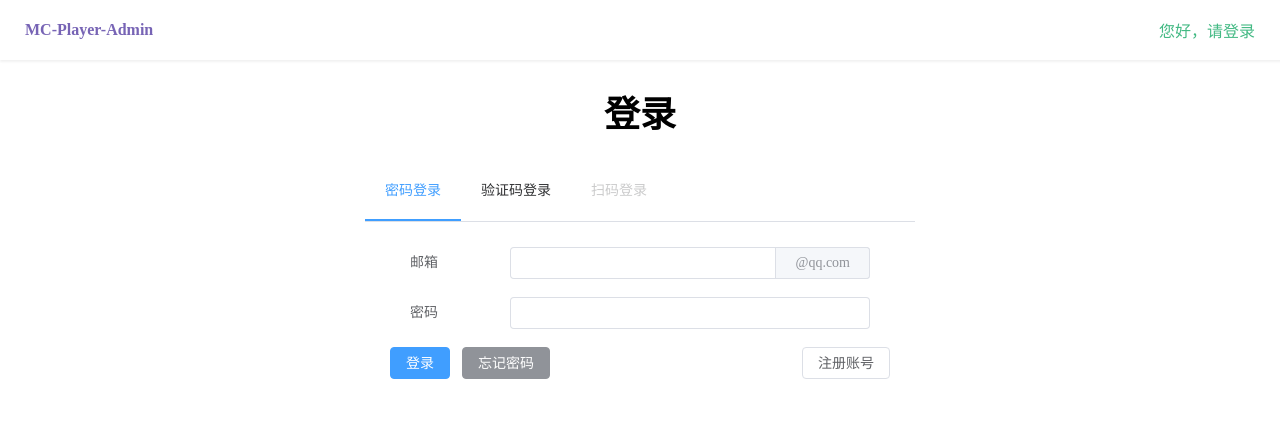
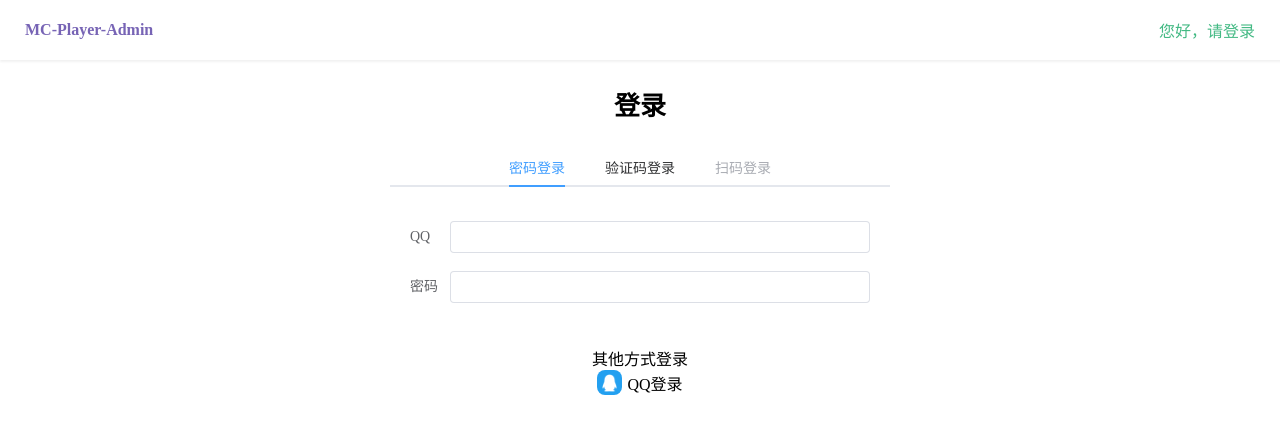
Before and after one commit to mc-player-admin/web, a Vue app: page /login in a window 1280 px wide. Before the commit this address led to /login/bypassword. Shown: the top 434 px of the page. Built offline with nearby package versions, Linux system fonts and the light colour scheme.

Commit message:
refactor(pages/Login): 修改登录页面格式

```diff
--- /dev/null
+++ b/src/components/LoginMethod/LoginWithCode.vue
@@ -0,0 +1,38 @@
+<script setup lang="ts">
+import { ref } from 'vue'
+
+defineOptions({
+  name: 'LoginWithCode'
+})
+
+const form = ref({
+  username: '',
+  password: ''
+})
+</script>
+
+<template>
+  <el-form label-position="left" label-width="60px" :model="form">
+    <el-form-item label="邮箱">
+      <el-input v-model="form.username">
+        <template #append>@qq.com</template>
+      </el-input>
+    </el-form-item>
+    <el-form-item label="验证码" class="code">
+      <el-input v-model="form.password" />
+      <el-button type="primary" class="send_code">发送验证码</el-button>
+    </el-form-item>
+  </el-form>
+</template>
+
+<style lang="less" scoped>
+.code {
+  :deep(.el-form-item__content) {
+    display: flex;
+    flex-flow: row nowrap;
+    .send_code {
+      margin-left: 8px;
+    }
+  }
+}
+</style>
--- /dev/null
+++ b/src/components/LoginMethod/LoginWithPassword.vue
@@ -0,0 +1,25 @@
+<script setup lang="ts">
+import { ref } from 'vue'
+
+defineOptions({
+  name: 'LoginWithPassword'
+})
+
+const form = ref({
+  user: '',
+  password: ''
+})
+</script>
+
+<template>
+  <el-form label-position="left" label-width="40px" :model="form">
+    <el-form-item label="QQ">
+      <el-input v-model="form.user" name="qq"></el-input>
+    </el-form-item>
+    <el-form-item label="密码">
+      <el-input v-model="form.password" name="password" show-password />
+    </el-form-item>
+  </el-form>
+</template>
+
+<style lang="less" scoped></style>
--- a/src/pages/Login/Login.vue
+++ b/src/pages/Login/Login.vue
@@ -1,52 +1,78 @@
 <script lang="ts" setup>
+import { ref, defineAsyncComponent } from 'vue'
+
 defineOptions({
   name: 'LoginPage'
 })
 
 const routers = [
   {
-    index: 'bypassword',
-    text: '密码登录'
+    index: 'password',
+    text: '密码登录',
+    components: defineAsyncComponent(() => import('@/components/LoginMethod/LoginWithPassword.vue'))
   },
   {
-    index: 'bycode',
-    text: '验证码登录'
+    index: 'code',
+    text: '验证码登录',
+    components: defineAsyncComponent(() => import('@/components/LoginMethod/LoginWithCode.vue'))
   },
   {
-    index: 'byapp',
+    index: 'qrcode',
     text: '扫码登录',
     disabled: true
   }
 ]
+
+const activeName = ref(routers[0].index)
 </script>
+
 <template>
   <div class="login">
-    <div class="login-title">
-      <h1>登录</h1>
-    </div>
+    <h1 class="login_title">登录</h1>
+
     <div class="login-mode-selete">
-      <el-menu default-active="bypassword" mode="horizontal" router>
-        <el-menu-item
+      <el-tabs v-model="activeName" class="demo-tabs">
+        <el-tab-pane
           v-for="item in routers"
           :key="item.index"
-          :index="item.index"
+          :label="item.text"
+          :name="item.index"
           :disabled="item.disabled"
         >
-          {{ item.text }}
-        </el-menu-item>
-      </el-menu>
+          <component v-if="item.components" :is="item.components" />
+        </el-tab-pane>
+      </el-tabs>
     </div>
-    <RouterView />
+    <div class="any_method">
+      <h3 class="title">其他方式登录</h3>
+      <div class="methods">
+        <div class="item qq">
+          <div class="icon">
+            <img src="@/assets/03_qq_symbol.png" alt="qq登录" />
+          </div>
+          QQ登录
+        </div>
+      </div>
+    </div>
   </div>
 </template>
 
 <style lang="less" scoped>
+// 居中
+:deep(.el-tabs__nav-scroll) {
+  display: flex;
+  justify-content: center;
+}
+:deep(.el-tabs__content) {
+  margin: 0 20px;
+  margin-top: 20px;
+}
 .login {
   margin: 0 auto;
-  max-width: 600px;
-  .login-title {
+  max-width: 550px;
+  .login_title {
     text-align: center;
-    font-size: 18px;
+    font-size: 26px;
     margin: 25px;
   }
 
@@ -54,4 +80,36 @@ const routers = [
     margin: 25px;
   }
 }
+
+.any_method {
+  .title {
+    text-align: center;
+    font-size: 16px;
+    font-weight: 400;
+  }
+  .methods {
+    display: flex;
+    justify-content: space-around;
+    .item {
+      display: flex;
+      align-items: center;
+      .icon {
+        width: 25px;
+        height: 25px;
+        display: flex;
+        justify-content: center;
+        align-items: center;
+        border-radius: 8px;
+        margin-right: 5px;
+        cursor: pointer;
+      }
+      &.qq .icon {
+        background-color: #23a0f0;
+        img {
+          height: 18px;
+        }
+      }
+    }
+  }
+}
 </style>
--- a/src/pages/Login/LoginMethod/WithCode.vue
+++ /dev/null
@@ -1,78 +0,0 @@
-<script lang="ts" setup>
-import { ref } from 'vue'
-
-defineOptions({
-  name: 'WithCode'
-})
-
-const logindata = ref({
-  username: '',
-  code: ''
-})
-
-const mode = ref('bot')
-</script>
-
-<template>
-  <div class="code">
-    <!-- 选择验证方式 -->
-    <div class="mb-2 flex items-center text-sm">
-      <el-radio-group v-model="mode" class="ml-4">
-        <el-radio label="bot" size="large" aria-checked>机器人验证</el-radio>
-        <el-radio label="mail" size="large">邮件验证</el-radio>
-        <el-tooltip class="box-item" effect="dark" content="还没做~" placement="top">
-          <el-radio label="phoneid" size="large" disabled>短信验证</el-radio>
-        </el-tooltip>
-      </el-radio-group>
-    </div>
-
-    <!-- 机器人验证 -->
-    <div class="bot" v-if="mode == 'bot'">
-      <el-form-item label="邮箱">
-        <el-input v-model="logindata.username">
-          <template #append>@qq.com</template>
-        </el-input>
-      </el-form-item>
-      <div class="bot-send-tips">向机器人发送“获取验证码”</div>
-      <el-form-item label="验证码">
-        <el-input v-model="logindata.code" />
-      </el-form-item>
-      <el-button type="primary">登录</el-button>
-    </div>
-
-    <!-- 邮件验证 -->
-    <div class="mail" v-if="mode == 'mail'">
-      <el-form-item label="邮箱">
-        <el-input v-model="logindata.username">
-          <template #append>@qq.com</template>
-        </el-input>
-      </el-form-item>
-      <el-form-item label="验证码">
-        <el-input v-model="logindata.code">
-          <template #append>
-            <el-button>点击获取验证码</el-button>
-          </template>
-        </el-input>
-      </el-form-item>
-      <el-button type="primary">登录</el-button>
-    </div>
-  </div>
-</template>
-
-<style lang="less" scoped>
-.code {
-  max-width: 500px;
-  margin: auto;
-}
-
-.bot {
-  margin: 25px 0;
-  .bot-send-tips {
-    margin: 15px 0;
-  }
-}
-
-.mail {
-  margin: 25px 0;
-}
-</style>
--- a/src/pages/Login/LoginMethod/WithPassword.vue
+++ /dev/null
@@ -1,58 +0,0 @@
-<script lang="ts" setup>
-import { ref } from 'vue'
-
-defineOptions({
-  name: 'WithPassword'
-})
-
-const formdata = ref({
-  username: '',
-  password: ''
-})
-</script>
-
-<template>
-  <div class="form">
-    <el-form
-      :label-position="'left'"
-      label-width="100px"
-      :model="formdata"
-      style="max-width: 460px"
-      class="el-froms"
-    >
-      <el-form-item label="邮箱">
-        <el-input v-model="formdata.username">
-          <template #append>@qq.com</template>
-        </el-input>
-      </el-form-item>
-      <el-form-item label="密码">
-        <el-input show-password v-model="formdata.password" />
-      </el-form-item>
-    </el-form>
-  </div>
-  <div class="btns">
-    <el-button type="primary">登录</el-button>
-    <el-button type="info">忘记密码</el-button>
-    <router-link class="register" to="/register">
-      <el-button>注册账号</el-button>
-    </router-link>
-  </div>
-</template>
-
-<style lang="less" scoped>
-.form {
-  display: flex;
-  justify-content: center;
-  flex: 1;
-  .el-froms {
-    width: 100%;
-  }
-}
-.btns {
-  max-width: 500px;
-  margin: auto;
-  .register {
-    float: right;
-  }
-}
-</style>
--- a/src/router/index.ts
+++ b/src/router/index.ts
@@ -11,20 +11,7 @@ const router = createRouter({
     {
       path: '/login',
       name: 'login',
-      component: () => import('@/pages/Login/Login.vue'),
-      redirect: '/login/bypassword',
-      children: [
-        {
-          path: '/login/bypassword',
-          name: 'loginbypassword',
-          component: () => import('@/pages/Login/LoginMethod/WithPassword.vue')
-        },
-        {
-          path: '/login/bycode',
-          name: 'loginbycode',
-          component: () => import('@/pages/Login/LoginMethod/WithCode.vue')
-        }
-      ]
+      component: () => import('@/pages/Login/Login.vue')
     },
     {
       path: '/register',
```
Also changed, not shown: components.d.ts (+4 -8 lines), src/assets/03_qq_symbol.png (added).
